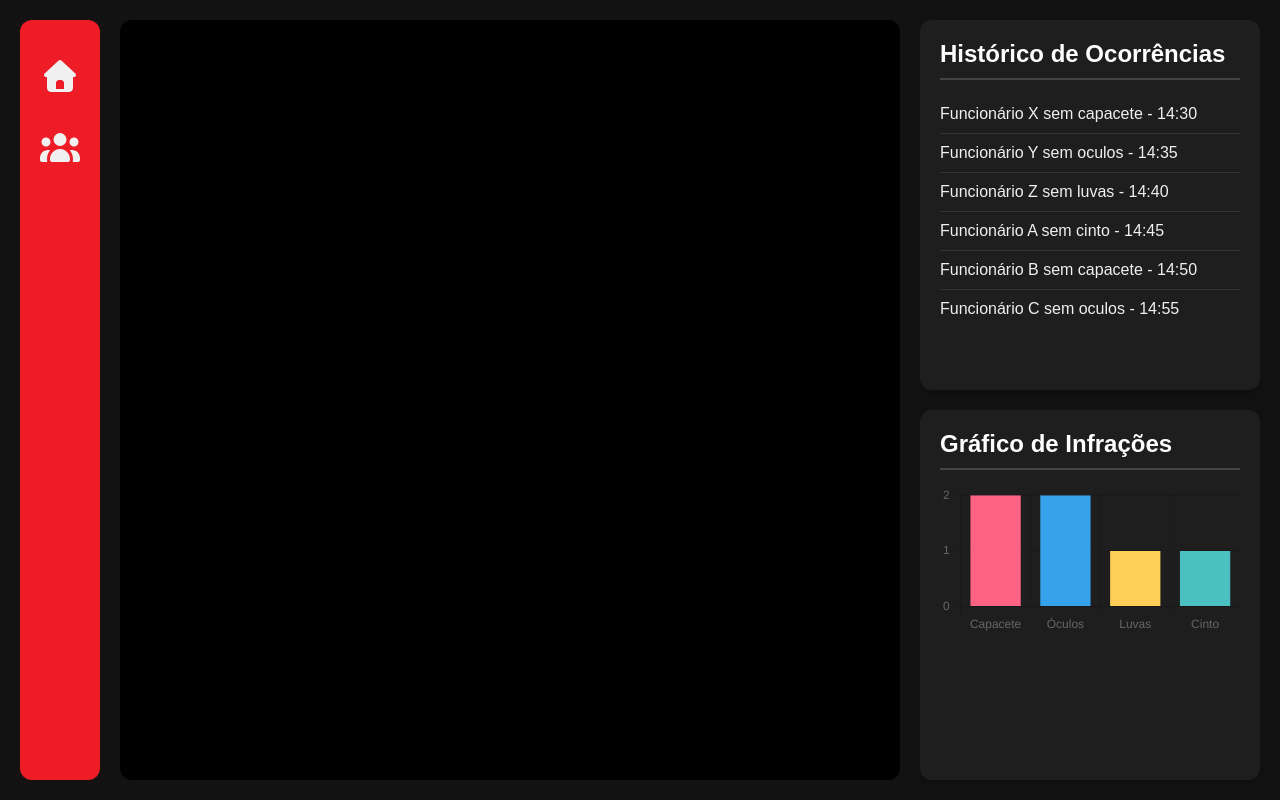
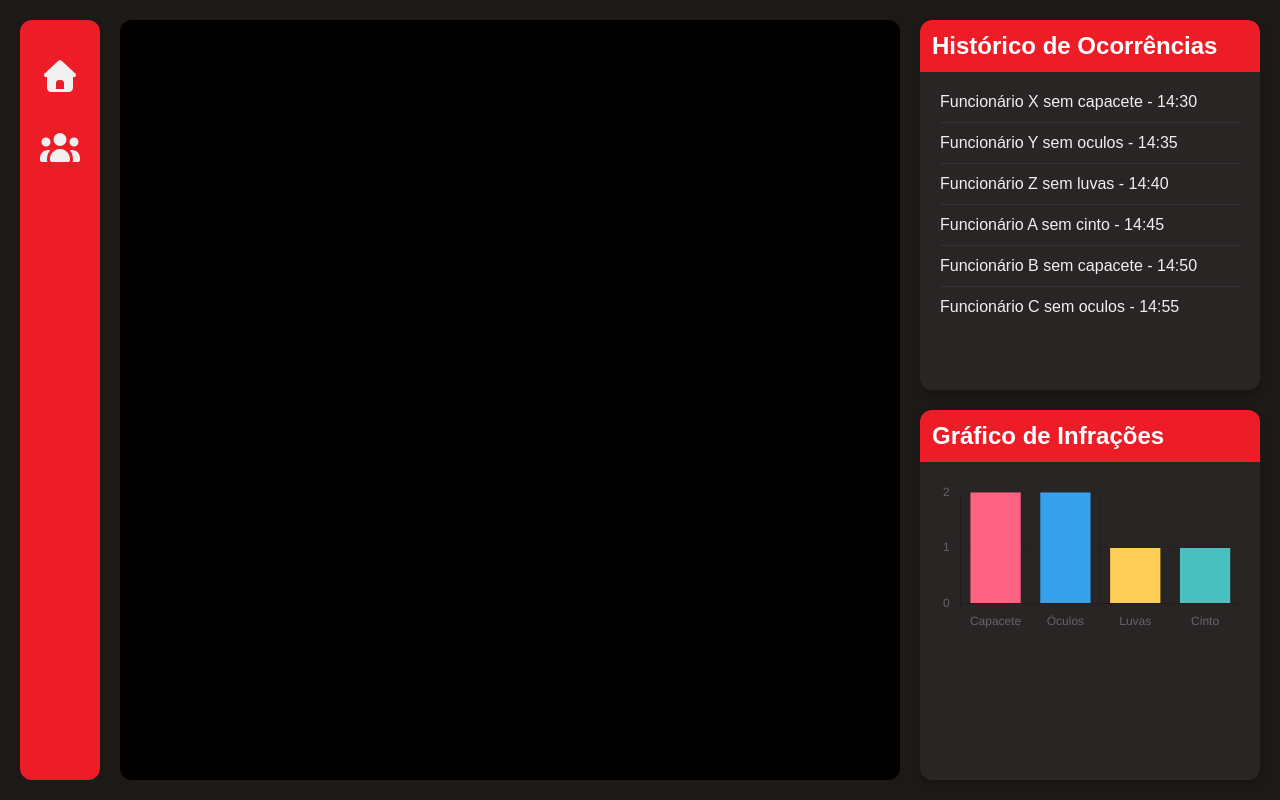
Before and after one commit to MuriWolf/frontend-identificador-epi-fulltime, a Vue app: page / in a window 1280 px wide. Built offline with nearby package versions, Linux system fonts and the light colour scheme; no server answers; the HTML template or start-up script is replaced by a standard one.

Commit message:
refactor: Mudanças e melhorias no estilo

```diff
--- a/src/App.vue
+++ b/src/App.vue
@@ -19,7 +19,7 @@ export default {
 body {
   margin: 0;
   font-family: Arial, sans-serif;
-  background-color: #121212;
+  background-color: #1c1917;
   color: #f0f0f0;
 }
 
--- /dev/null
+++ b/src/assets/css/global.css
@@ -0,0 +1,44 @@
+:root {
+  --primary-color: #ed1c26;
+}
+
+h1 {
+  margin: 0;
+  color: #fff;
+}
+
+h2 {
+  margin: 0;
+  color: #fff;
+}
+
+p,
+li {
+  line-height: 1.75rem;
+}
+
+article p:first-child,
+article ul:first-child {
+  margin-top: 0px;
+}
+
+article p:last-child,
+article ul:last-child {
+  margin-bottom: 0px;
+}
+
+.card {
+  background-color: #292524;
+  border-radius: 12px;
+  box-shadow: 0 4px 8px rgba(0, 0, 0, 0.2);
+}
+
+.card-body {
+  padding: 20px;
+}
+
+.card-header {
+  background-color: var(--primary-color);
+  padding: 12px;
+  border-radius: 12px 12px 0 0;
+}
--- a/src/layout/NavBar.vue
+++ b/src/layout/NavBar.vue
@@ -19,7 +19,7 @@
 
 <style lang="css" scoped>
 .nav {
-  background-color: #ed1c26;
+  background-color: var(--primary-color);
   border-radius: 12px;
 }
 
--- a/src/main.ts
+++ b/src/main.ts
@@ -7,6 +7,7 @@ import { fas } from '@fortawesome/free-solid-svg-icons'
 import { far } from '@fortawesome/free-regular-svg-icons'
 import { fab } from '@fortawesome/free-brands-svg-icons'
 import { FontAwesomeIcon } from '@fortawesome/vue-fontawesome'
+import '../src/assets/css/global.css'
 
 library.add(fas, far, fab)
 
--- a/src/views/Dashboard.vue
+++ b/src/views/Dashboard.vue
@@ -13,18 +13,26 @@
     </div>
 
     <div class="data-section">
-      <div class="data-card history-card">
+      <div class="card history-card">
+        <div class="card-header">
           <h2>Histórico de Ocorrências</h2>
+        </div>
+        <div class="card-body">
           <ul class="occurrence-list">
             <li v-for="(item, index) in occurrences" :key="index">
               {{ item.employee }} sem {{ item.type }} - {{ item.time }}
             </li>
           </ul>
         </div>
+      </div>
 
-      <div class="data-card chart-card">
+      <div class="card chart-card">
+        <div class="card-header">
           <h2>Gráfico de Infrações</h2>
+        </div>
+        <div class="card-body">
           <BarChart :chartData="infractionsData" />
+        </div>
       </div>
     </div>
   </div>
@@ -47,7 +55,6 @@ export default {
   },
   data(): { videoStreamUrl: string; occurrences: Occurrence[] } {
     return {
-
       videoStreamUrl: '',
 
       occurrences: [
@@ -96,7 +103,6 @@ export default {
 .dashboard-container {
   display: flex;
   height: 100%;
-  background-color: #121212;
   color: #f0f0f0;
   font-family: Arial, sans-serif;
   gap: 20px;
@@ -131,21 +137,6 @@ export default {
   gap: 20px;
 }
 
-.data-card {
-  background-color: #1e1e1e;
-  border-radius: 12px;
-  padding: 20px;
-  box-shadow: 0 4px 8px rgba(0, 0, 0, 0.2);
-}
-
-h2 {
-  border-bottom: 2px solid #444;
-  padding-bottom: 10px;
-  margin-top: 0;
-  margin-bottom: 15px;
-  color: #fff;
-}
-
 .history-card {
   flex: 1;
   overflow-y: auto;
@@ -158,11 +149,17 @@ h2 {
 }
 
 .occurrence-list li {
+  border-bottom: 1px solid #333;
+  line-height: 1.25rem !important;
   padding: 10px 0;
-  border-bottom: 1px solid #333;
+}
+
+.occurrence-list li:first-child {
+  padding-top: 0px;
 }
 
 .occurrence-list li:last-child {
+  padding-bottom: 0px;
   border-bottom: none;
 }
 
```
Lines whose indentation alone changed are shown as unchanged.
